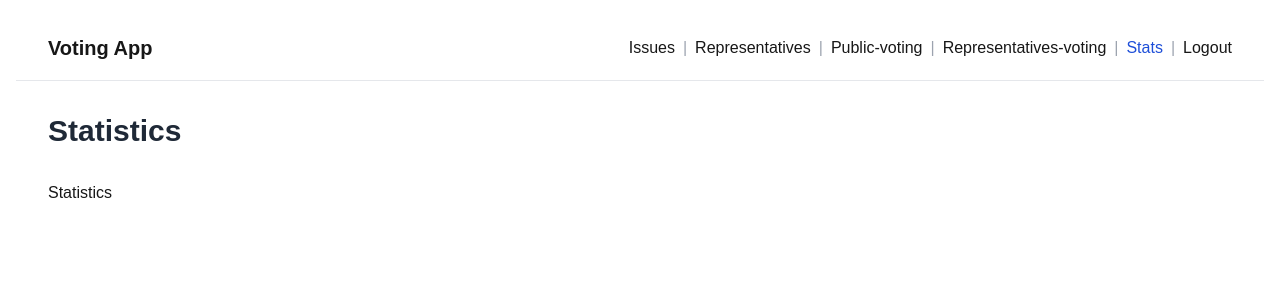
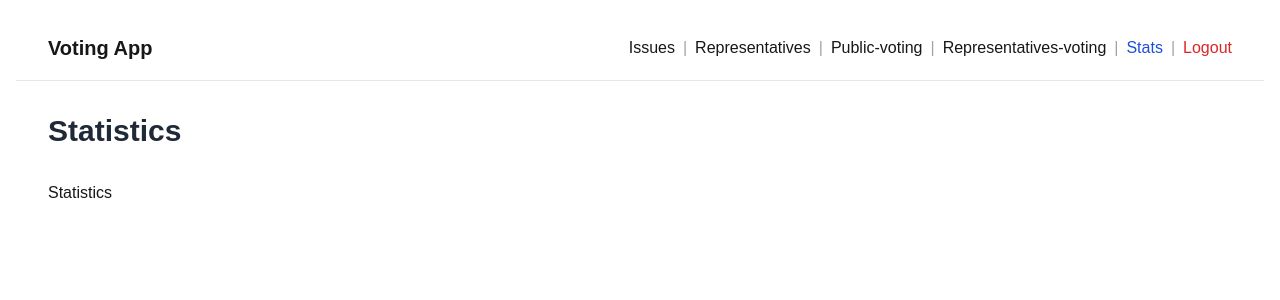
Before and after one commit to CarlUdo/voting-app, a Next.js app: page /stats in a window 1280 px wide. Shown: the top 300 px of the page. Built offline with nearby package versions, Linux system fonts and the light colour scheme.

Commit message:
Update links

```diff
--- a/src/ui/top-nav.tsx
+++ b/src/ui/top-nav.tsx
@@ -89,6 +89,7 @@ export function TopNav() {
                     href={link.href}
                     className={clsx({
                       "text-blue-700": pathname === link.href,
+                      "text-red-600": link.href === "/",
                     })}
                   >
                     {link.name}
@@ -115,6 +116,7 @@ export function TopNav() {
                   "block px-3 py-2 rounded-md text-base font-medium",
                   {
                     "text-blue-700": pathname === link.href,
+                    "text-red-600": link.href === "/",
                   },
                 )}
               >
```
